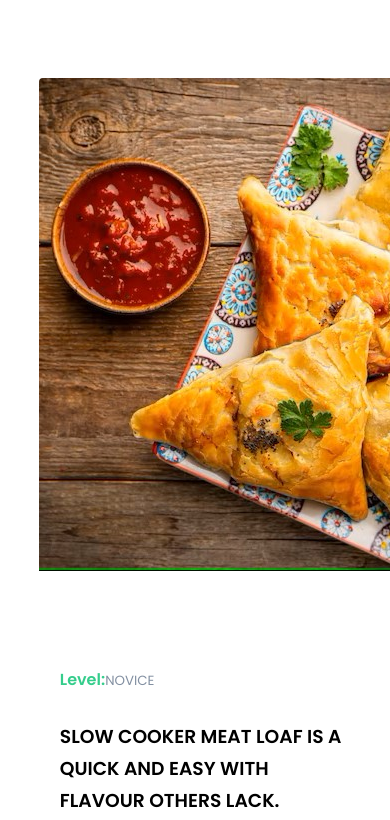
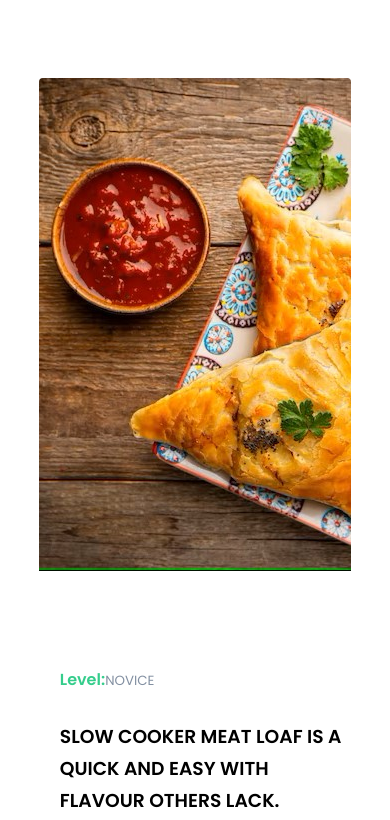
Before and after one commit to theHarshaa/restaurant-website, a plain HTML site: page index.html in a window 390 px wide. Shown: the part 846-1666 px from the top of the page. Drawn offline with nearby package versions, Linux system fonts and the light colour scheme.

Commit message:
Update style.css

```diff
--- a/style.css
+++ b/style.css
@@ -409,7 +409,7 @@ section {
     }
 
     .recipe-img {
-        width: 85vw;
+            width: 60vw;
     }
 
     .recipe-desc{
@@ -439,8 +439,7 @@ section {
 
 @media only screen and (max-width:560px){
     .recipe-img {
-        width: 100vw ;
-        padding-right: 3rem;
+        width: 80vw;
     }
 
     .hero-inner {
```
